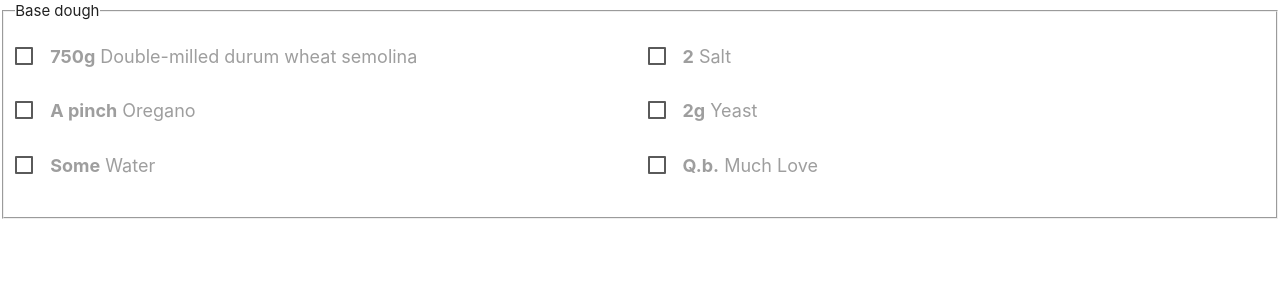
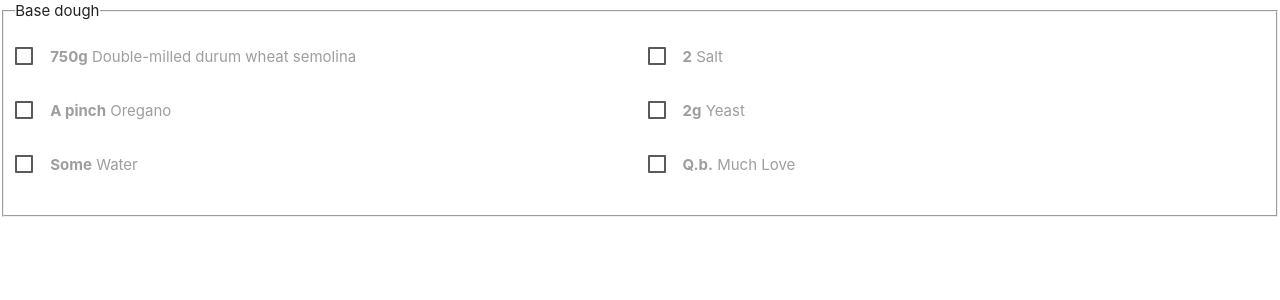
Before and after one commit to Drumso/Sardiniasupport, a Jekyll site: the page built from panada.md, in a window 1280 px wide. Shown: the top 300 px of the page. Built offline with Jekyll 4.4.1, drawn with Linux system fonts in a browser that asks for light colours.

Commit message:
Update custom.css

```diff
--- a/assets/css/custom.css
+++ b/assets/css/custom.css
@@ -41,7 +41,6 @@ ul.checkbox li label {
 
 .ingredient {
   /* font-weight: lighter; */
- font-size: 150% !important; Add `!important` at the end of a rule to prioritise it.
 }
 
 .ingredient_quantity {
```
